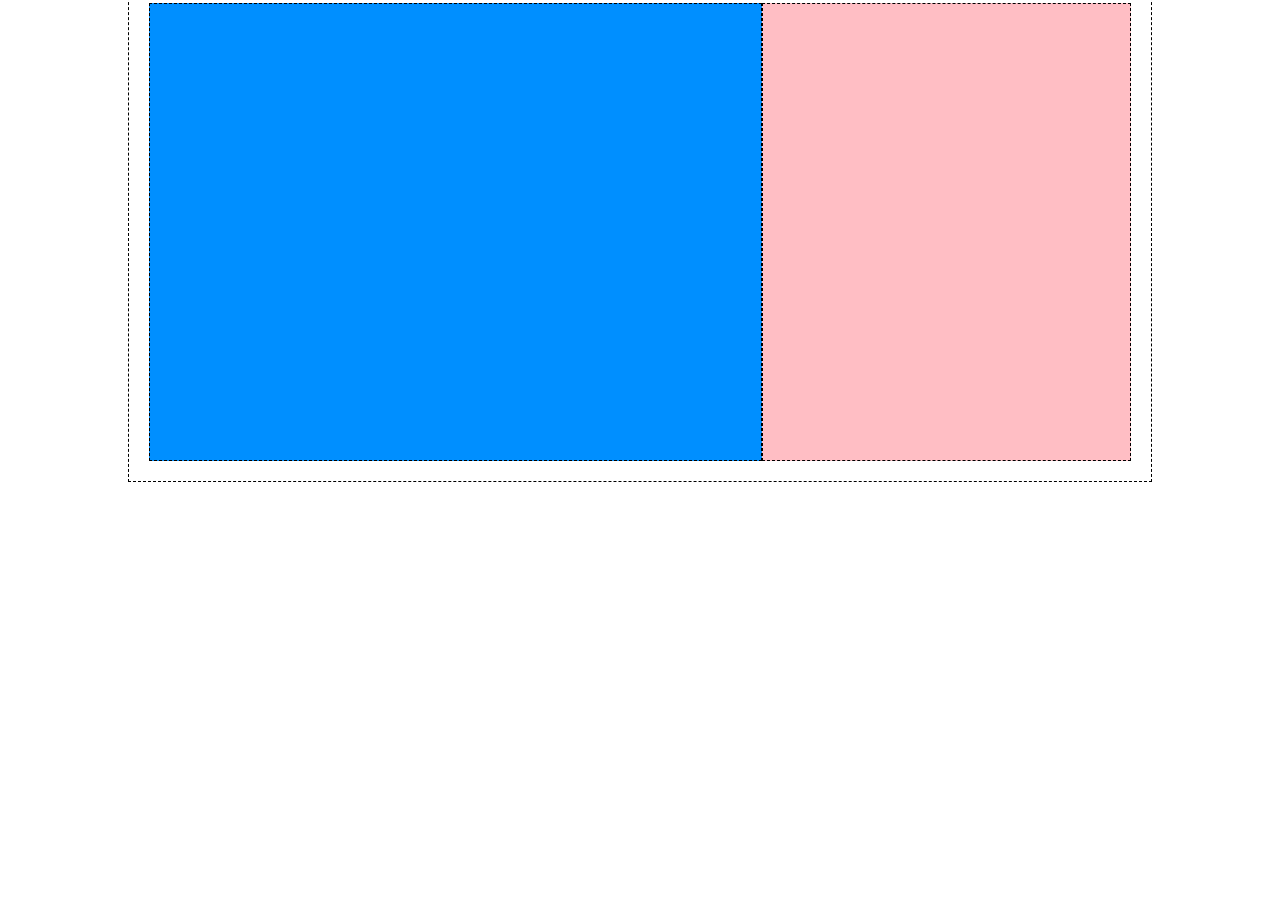
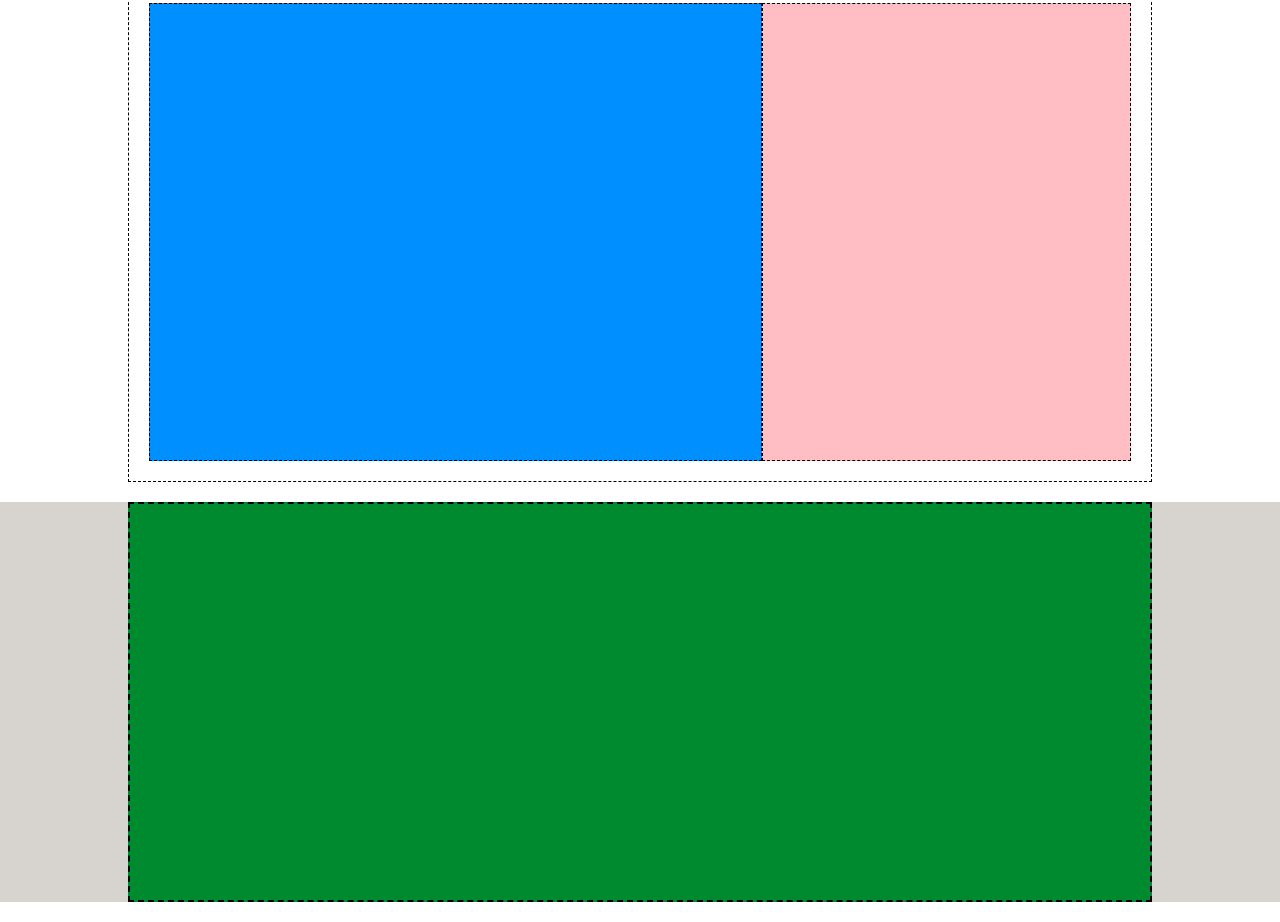
Before and after one commit to simolorevg/htmlcss-struttura-discord, a plain HTML site: page index.html in a window 1280 px wide. Shown: the part 1678-2600 px from the top of the page. Before the commit the page ends 2160 px from the top, so only its background shows below. Drawn offline with Linux system fonts and the light colour scheme.

Commit message:
Start the bottom banner of the main section

```diff
--- a/css/style.css
+++ b/css/style.css
@@ -69,12 +69,20 @@
     margin-top: 20px;
 }
 
-
+.bottom-banner{
+    background-color: #008a30;
+    margin-top: 20px;
+    margin-bottom: 20px;
+    /*DEBUG*/
+    border: 2px dashed black;
+    min-height: 400px;
+}
 
 
 
 
 /*MAIN CARD CONTAINER*/
+
 .cardcontainer{
     margin-top: 20px;
     padding:20px;
--- a/index.html
+++ b/index.html
@@ -58,6 +58,11 @@
             </div>
             <!--end card section-->
 
+            <!--banner bottom main-->
+            <div class="greybackground">
+                <div class="bottom-banner center"></div>
+            </div>
+            <!--end banner bottom main-->
         </main>
         <!--end main section-->
 </body>
```
